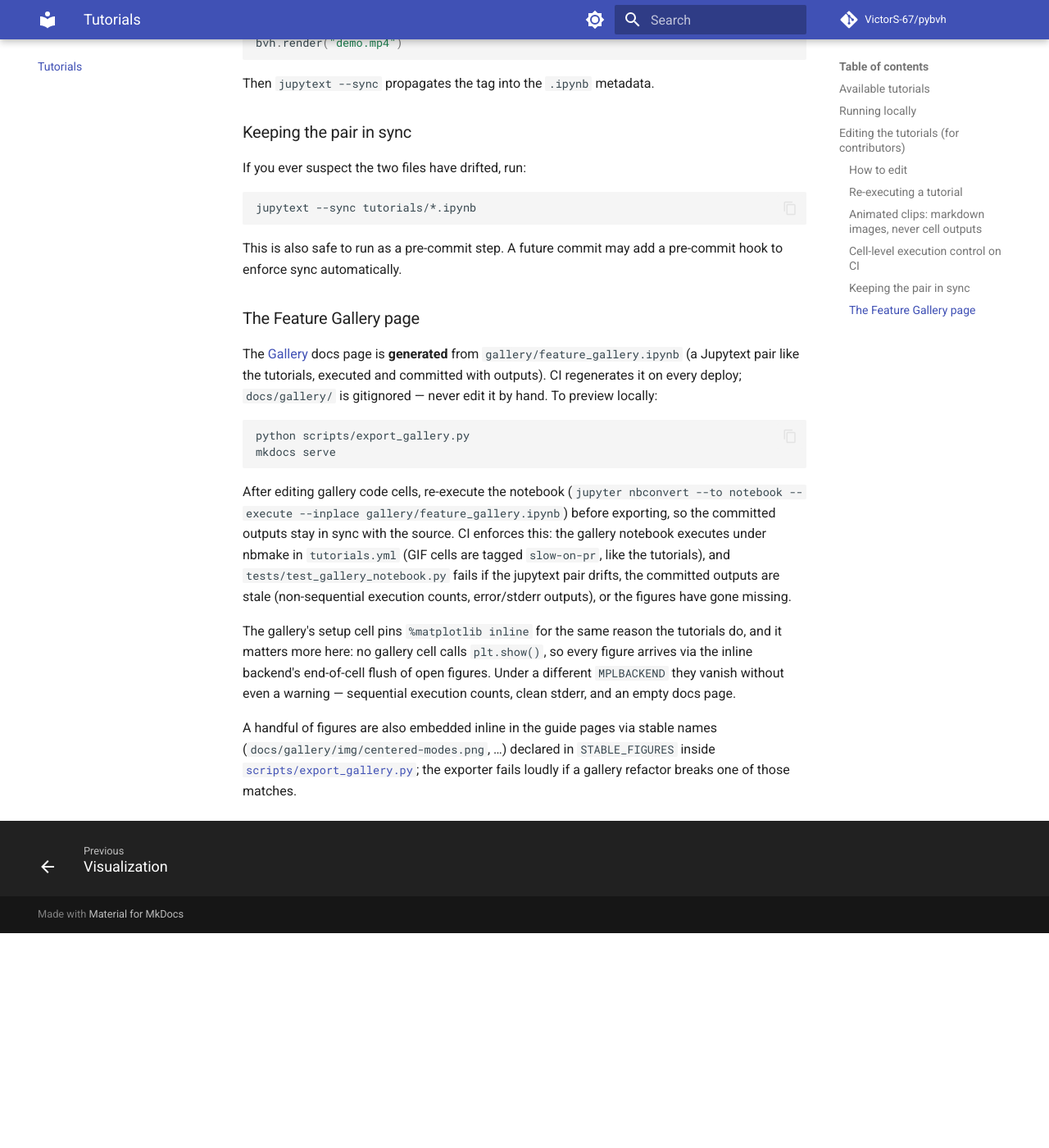
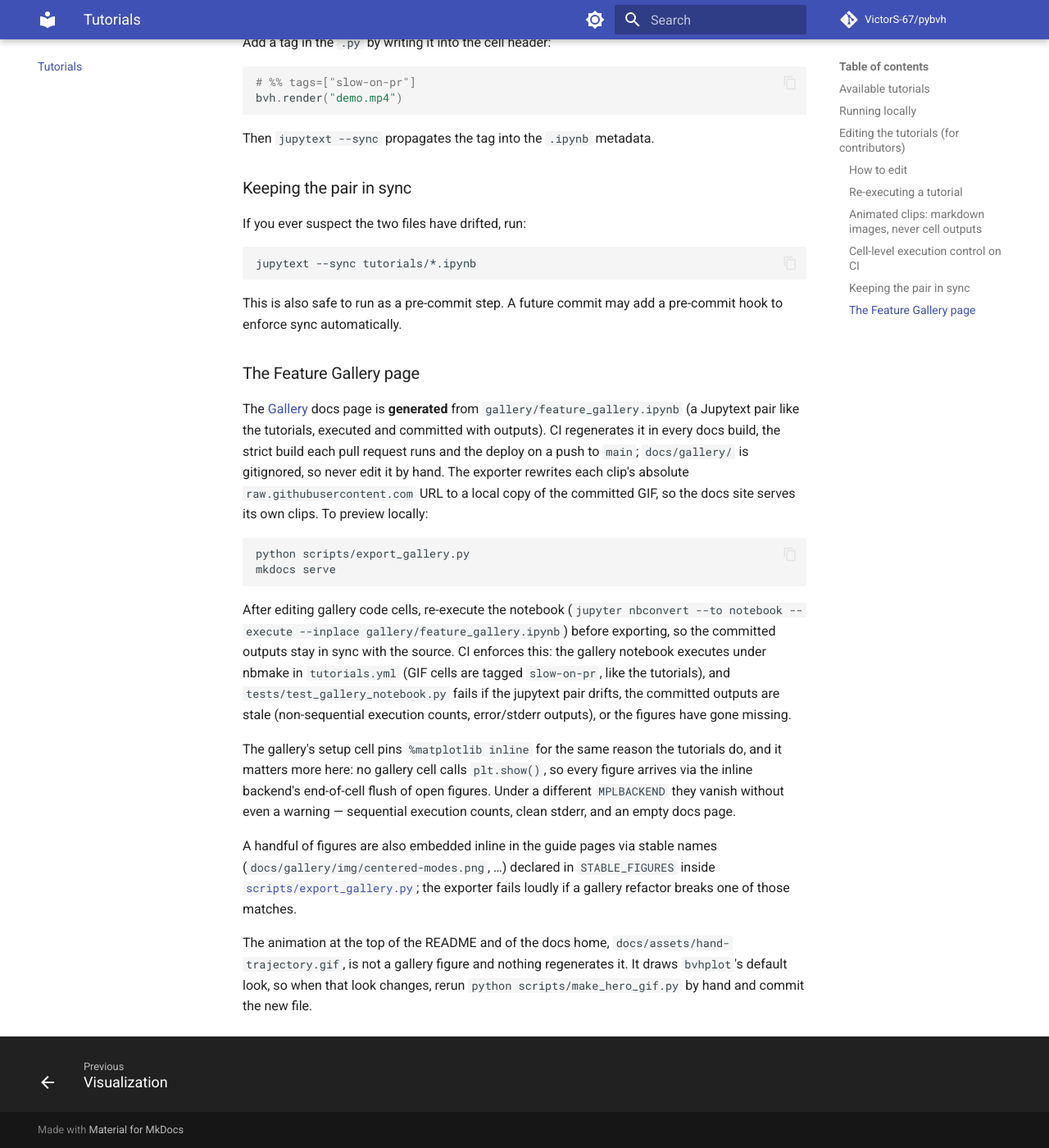
Before and after one commit to VictorS-67/pybvh, an MkDocs documentation site: the page built from docs/tutorials.md, in a window 1280 px wide and 1400 px high, scrolled down 3511 px. Shown: the whole window at 82% size. Built offline with MkDocs 1.6.1 and Material for MkDocs 9.7.7, drawn with Linux system fonts in a browser that asks for light colours; comment, search, counter and statistics services are not loaded; before the commit the page ends 4649 px from its top, so only the background shows below that; some of the changed text lies outside the part shown.

Commit message:
docs(tutorials): take the gallery facts CONTEXT.md alone held
The editing guide already held most of the docs and gallery pipeline; three facts lived only in CONTEXT.md. A clip URL pins main, so a fork or feature-branch reader sees main's clip and a moved clip needs its URL updated. The exporter rewrites clip URLs to local copies, so the site serves its own. The hero animation is regenerated by hand with scripts/make_hero_gif.py, not refreshed from a gallery figure as CONTEXT.md had it. The regeneration trigger is corrected on the way: the gallery page is rebuilt in every docs build, the pull-request check included, not only on deploy.

````diff
--- a/docs/tutorials.md
+++ b/docs/tutorials.md
@@ -80,6 +80,8 @@
 ![the clip](https://raw.githubusercontent.com/VictorS-67/pybvh/main/tutorials/assets/my_clip.gif)
 ```
 
+The URL pins the repository and the `main` branch: a reader of a fork or of a feature branch sees `main`'s clip, which is accepted, and a clip that is renamed or moved needs its URL updated.
+
 So for any animated clip: write the GIF to a committed location (`tutorials/assets/` for tutorials, `gallery/` for the gallery — the rendering cell just returns the path), commit the file, and display it from a markdown cell as above. Never return `IPython.display.Image` from a cell — besides being invisible on GitHub, it embeds the GIF a second time as base64 inside the `.ipynb`. `tests/test_tutorial_notebooks.py` and `tests/test_gallery_notebook.py` enforce both halves: no `image/gif` cell outputs anywhere, and every markdown image an absolute `raw.githubusercontent.com` URL that resolves to a committed, non-gitignored file.
 
 ### Cell-level execution control on CI
@@ -110,7 +112,7 @@
 
 ### The Feature Gallery page
 
-The [Gallery](gallery/index.md) docs page is **generated** from `gallery/feature_gallery.ipynb` (a Jupytext pair like the tutorials, executed and committed with outputs). CI regenerates it on every deploy; `docs/gallery/` is gitignored — never edit it by hand. To preview locally:
+The [Gallery](gallery/index.md) docs page is **generated** from `gallery/feature_gallery.ipynb` (a Jupytext pair like the tutorials, executed and committed with outputs). CI regenerates it in every docs build, the strict build each pull request runs and the deploy on a push to `main`; `docs/gallery/` is gitignored, so never edit it by hand. The exporter rewrites each clip's absolute `raw.githubusercontent.com` URL to a local copy of the committed GIF, so the docs site serves its own clips. To preview locally:
 
 ```bash
 python scripts/export_gallery.py
@@ -122,3 +124,5 @@
 The gallery's setup cell pins `%matplotlib inline` for the same reason the tutorials do, and it matters more here: no gallery cell calls `plt.show()`, so every figure arrives via the inline backend's end-of-cell flush of open figures. Under a different `MPLBACKEND` they vanish without even a warning — sequential execution counts, clean stderr, and an empty docs page.
 
 A handful of figures are also embedded inline in the guide pages via stable names (`docs/gallery/img/centered-modes.png`, …) declared in `STABLE_FIGURES` inside [`scripts/export_gallery.py`](https://github.com/VictorS-67/pybvh/blob/main/scripts/export_gallery.py); the exporter fails loudly if a gallery refactor breaks one of those matches.
+
+The animation at the top of the README and of the docs home, `docs/assets/hand-trajectory.gif`, is not a gallery figure and nothing regenerates it. It draws `bvhplot`'s default look, so when that look changes, rerun `python scripts/make_hero_gif.py` by hand and commit the new file.
````
